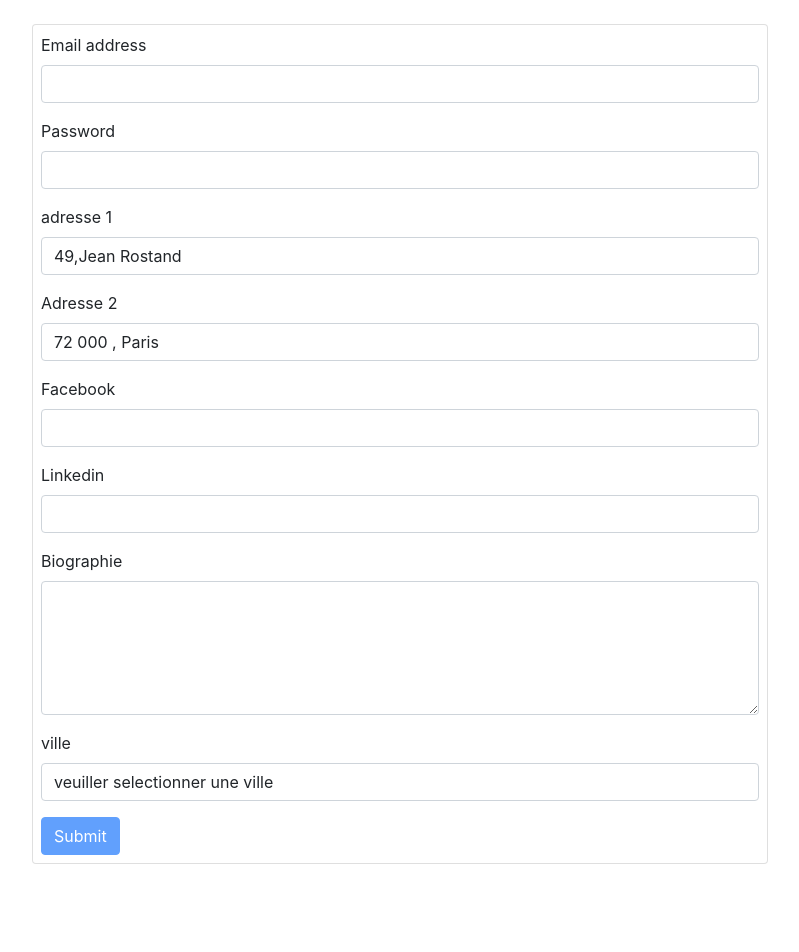
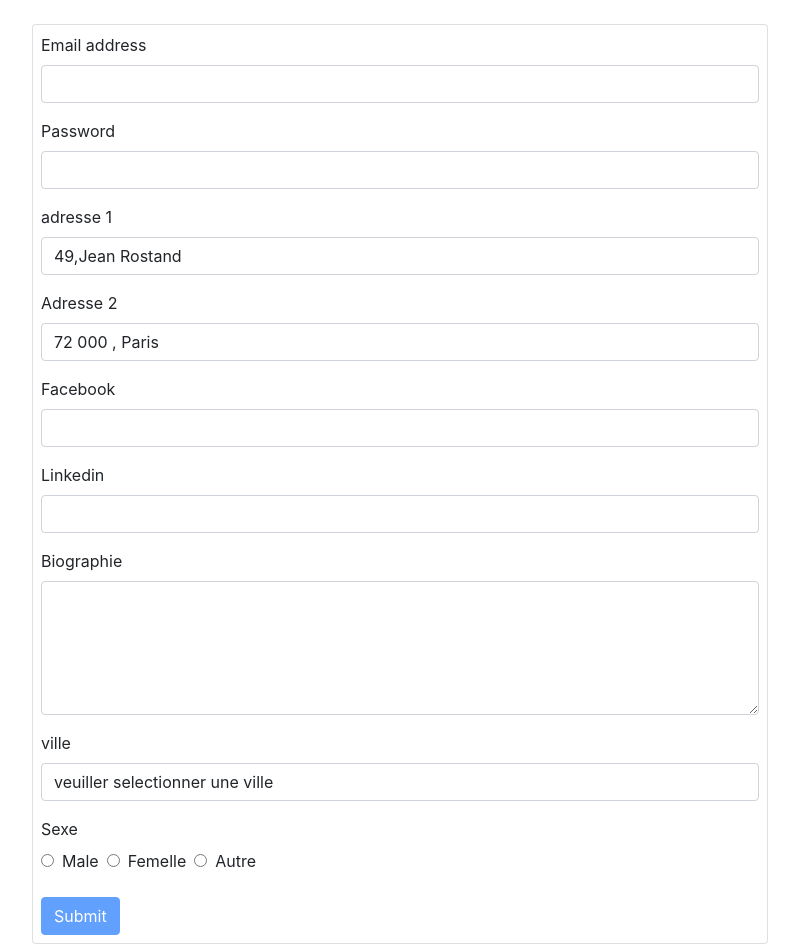
Before and after one commit to mhidoart/react-formik, a React (Create React App) app: page / in a window 1280 px wide. Shown: the top 952 px of the page, without its empty margins (240-1039 px from the left). Before the commit the page ends 888 px from the top, so only its background shows below. Built offline with nearby package versions, Linux system fonts and the light colour scheme.

Commit message:
adding radio buttons

```diff
--- a/src/App.js
+++ b/src/App.js
@@ -1,6 +1,7 @@
 import logo from './logo.svg';
 import './App.css';
 import { Formik, Form, Field, ErrorMessage } from "formik";
+import React, { Component } from 'react';
 import * as Yup from 'yup';
 
 function App() {
@@ -14,7 +15,8 @@ function App() {
     },
     socials: ["", "", ""],
     bio: "",
-    city: ""
+    city: "",
+    gender: ""
 
   }
   //select options:
@@ -25,6 +27,14 @@ function App() {
     { key: "Rabat  ", value: "rabat" }
 
   ]
+  //radiobox options:
+  const radioOptions = [
+    { key: "Male", value: "M" },
+    { key: "Femelle", value: "F" },
+    { key: "Autre", value: "XYZ" }
+
+  ]
+
   //if u want to initialise the form with data
   const userData = {
     email: "azdef@pnn.com",
@@ -42,7 +52,8 @@ function App() {
     password: Yup.string().min(6, "password doit contenir au moins 6 charactères").required("le champ password est obligatoire"),
     adresse1: Yup.string().min(6, "donnez au moin le numero de la rue et la vile"),
     bio: Yup.string().required().min(6, "champ bio est obligatoir"),
-    city: Yup.string().required()
+    city: Yup.string().required(" le champ ville est obligatoir"),
+    gender: Yup.string().required("le champs sexe est obligatoir")
 
 
 
@@ -156,13 +167,49 @@ function App() {
                           })
                         }
 
-                        <div id="adresse2_help" className="invalid-feedback d-block">
-                          <ErrorMessage name="city" />
-                        </div>
+
                       </Field>
+                      <div id="adresse2_help" className="invalid-feedback d-block">
+                        <ErrorMessage name="city" />
+                      </div>
                     </div>
 
+                    <div className="mb-3">
+                      <label htmlFor="gender" className="form-label">Sexe</label>
+                      <br></br>
 
+                      <Field
+                        as="select"
+                        name="gender" className="form-check-input" id="gender"
+                        options={radioOptions}
+                      >
+                        {
+                          ({ field }) => {
+                            return radioOptions.map(option => {
+                              return (
+                                <React.Fragment key={option.key} >
+                                  <input className="px-3"
+                                    {...field}
+                                    type="radio"
+                                    id={option.value}
+                                    value={option.value}
+                                    checked={field.value === option.value}
+
+                                  />
+                                  <label htmlFor="gender" className="form-label px-2">{option.key}</label>
+
+                                </React.Fragment>
+                              );
+                            });
+                          }
+                        }
+
+
+                      </Field>
+                      <div id="gender" className="invalid-feedback d-block">
+                        <ErrorMessage name="gender" />
+                      </div>
+                    </div>
 
                     <button type="submit" className="btn btn-primary"
                       disabled={!formik.isValide && !formik.dirty}>Submit</button>
```
